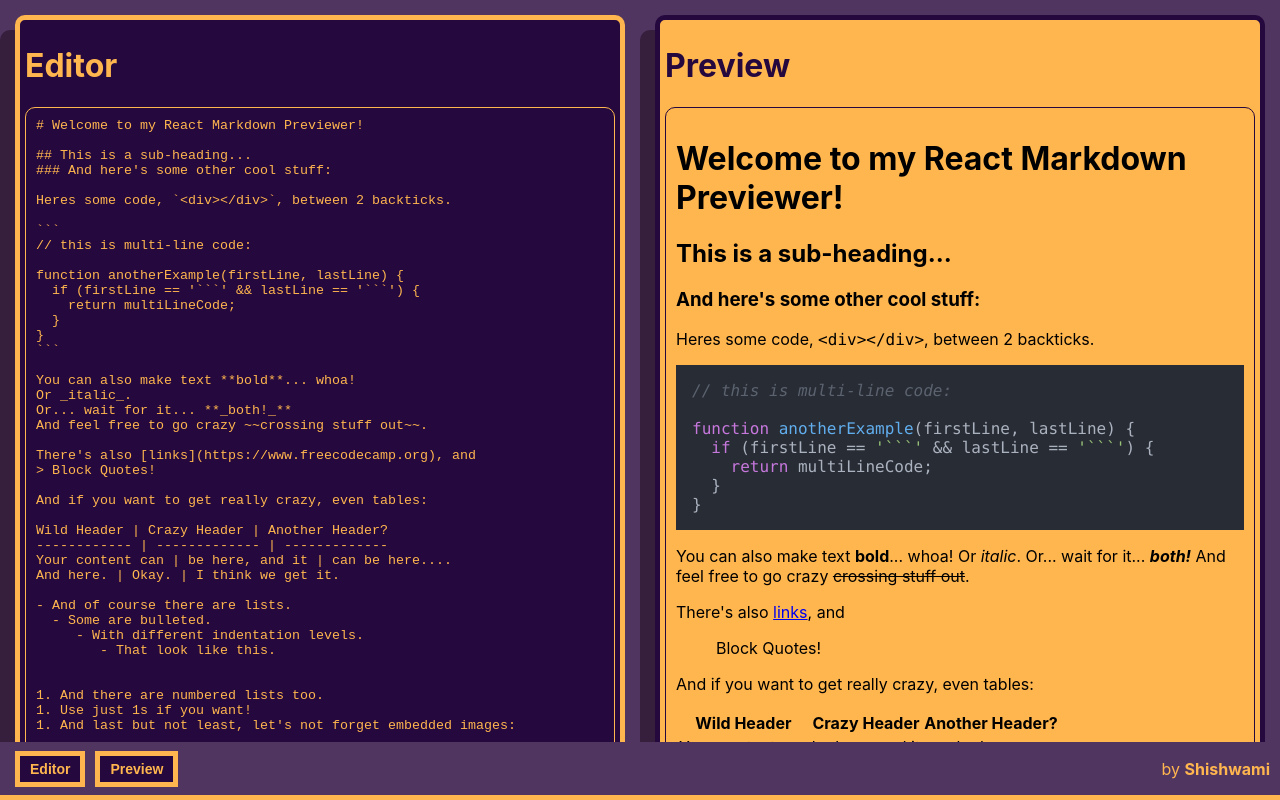
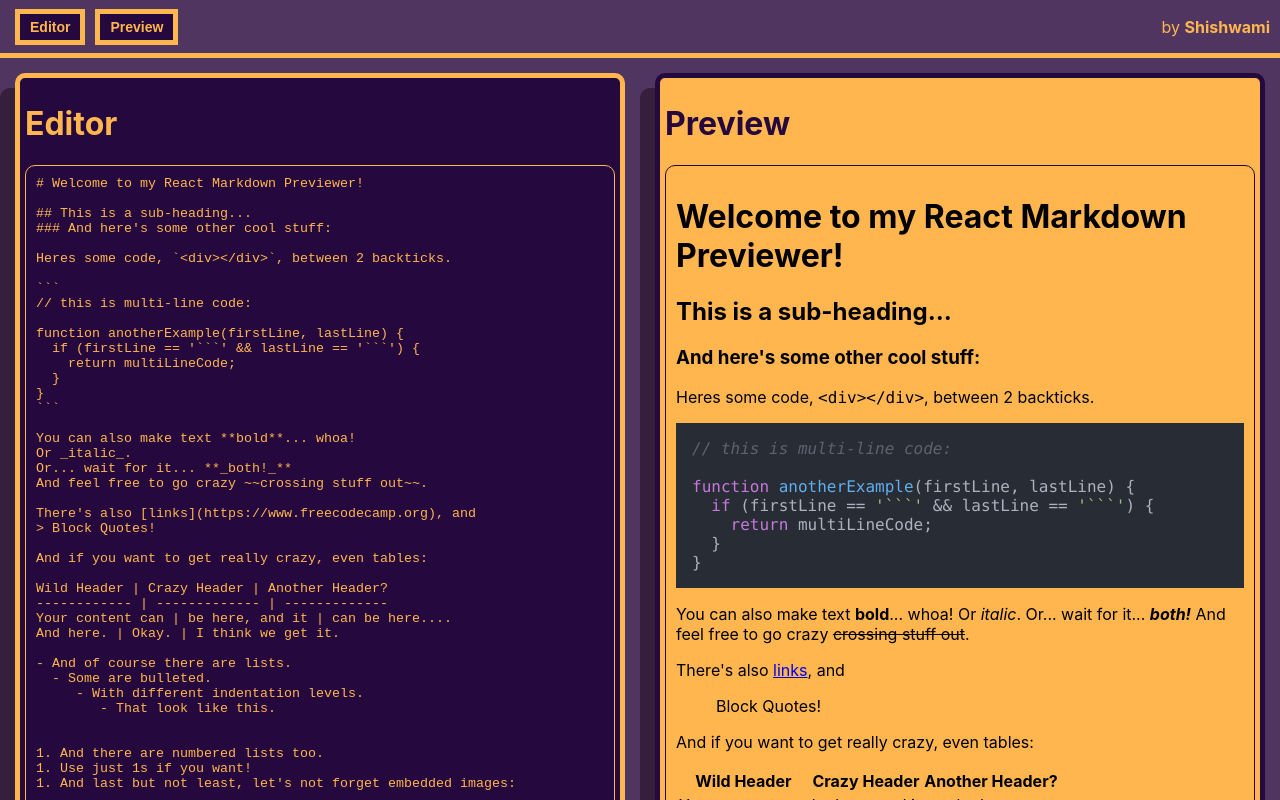
Before and after one commit to Shishwami/MarkdownPreviewer, a React (Create React App) app: page / in a window 1280 px wide. Shown: the top 800 px of the page. Built offline with nearby package versions, Linux system fonts and the light colour scheme.

Commit message:
Update App.js

```diff
--- a/src/App.js
+++ b/src/App.js
@@ -63,16 +63,17 @@ function App() {
   return (
     <div className="App">
       <div id="wrapper">
-        <div id="main-content">
-          <Editor updateMarkdown={updateMarkdown} markdown={markdown} />
-          <Preview markdown={markdown} />
-        </div>
         <Footer >
           <div id="btn-container">
             <ToggleButton name={"Editor"} id={"editor-container"} />
             <ToggleButton name={"Preview"} id={"preview-container"} />
           </div>
         </Footer>
+        <div id="main-content">
+          <Editor updateMarkdown={updateMarkdown} markdown={markdown} />
+          <Preview markdown={markdown} />
+        </div>
+
       </div>
     </div>
   );
```
